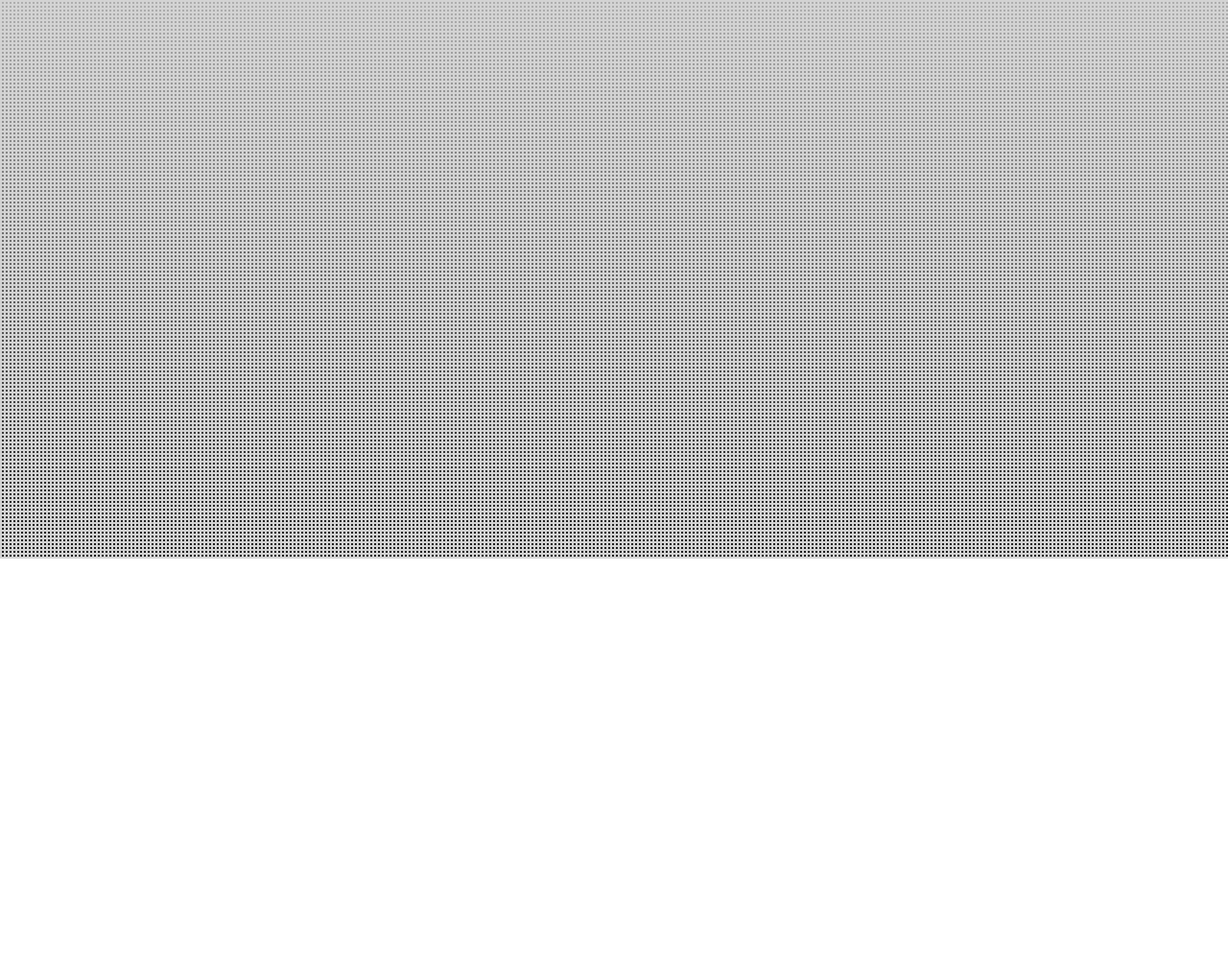
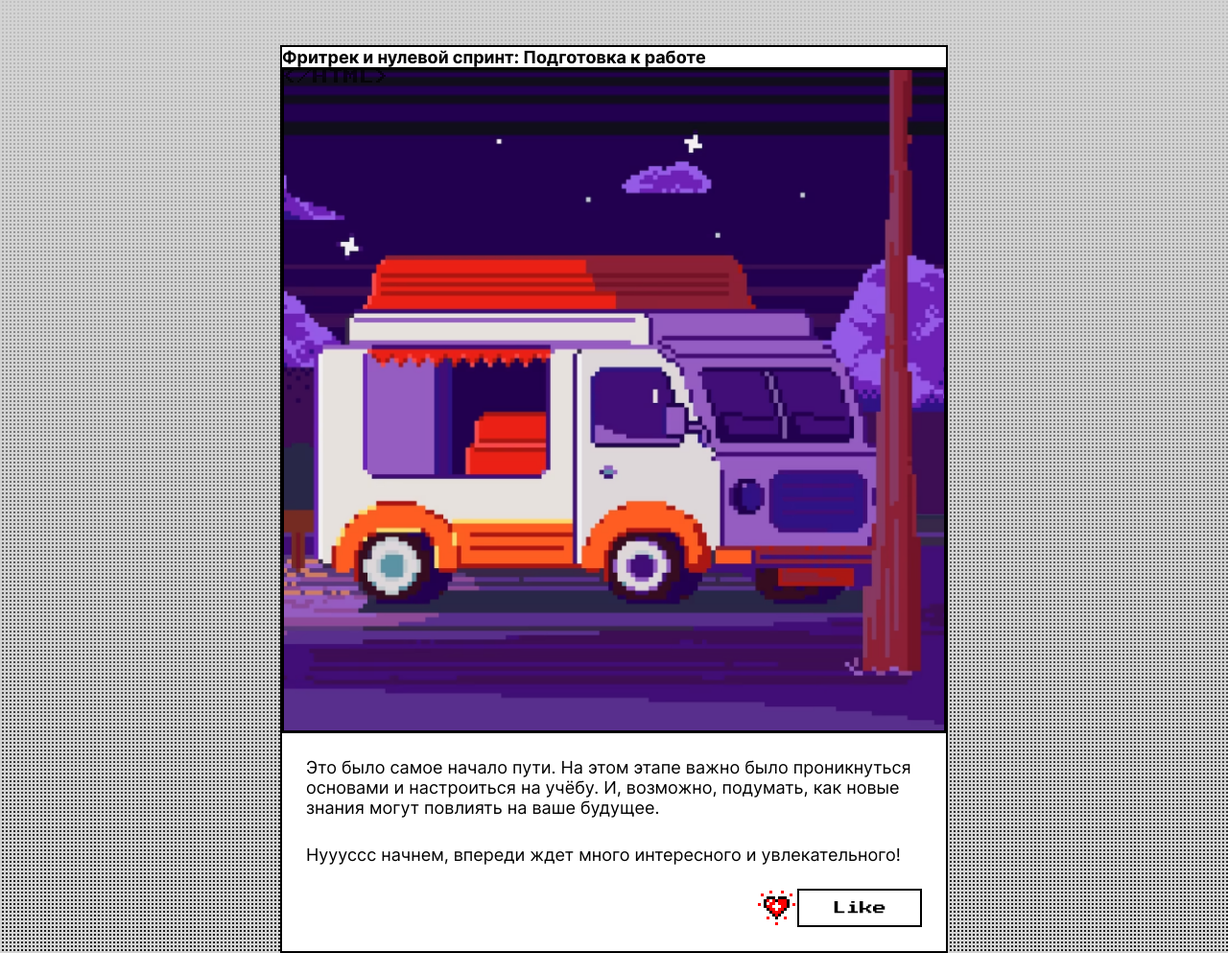
Before and after one commit to ArtemVyzhimov/zakrivayuschiy-teg-f, a plain HTML site: page index.html in a window 1280 px wide. Shown: the part 218-1211 px from the top of the page at 96% size. Before the commit the page ends 800 px from the top, so only its background shows below. Drawn offline with Linux system fonts and the light colour scheme.

Commit message:
6-th step 1/2 layout

```diff
--- a/index.html
+++ b/index.html
@@ -3,7 +3,7 @@
   <head>
     <meta charset="UTF-8" />
     <meta name="viewport" content="width=device-width, initial-scale=1.0" />
-    <meta name="color-scheme" content="light dark" />
+
 
     <link rel="icon" href="./images/favicon.svg" type="image/svg" />
 
@@ -17,7 +17,9 @@
     <script src="./scripts/set-theme.js"></script>
   </head>
   <body class="page">
-    <header class="header">
+    <header class="header card">
+      <div class="logo">&lt;/HTML&gt;</div>
+      <h1 class="header__title">закрывающий тег</h1>
       <nav class="theme-menu header__theme-menu">
         <!-- Не меняйте разметку этого списка, иначе скрипты перестанут работать -->
         <ul class="theme-menu__list">
@@ -44,7 +46,63 @@
         </ul>
       </nav>
     </header>
-    <main></main>
+    <main>
+      <article class="card content-section">
+        <h2 class="card__title">
+          Фритрек и нулевой спринт: Подготовка к работе
+        </h2>
+        <figure class="card__image-container">
+          <span class="card__image-text">&lt;/HTML&gt;</span>
+          <img
+            class="card__image"
+            src="images/bus.png"
+            alt="Автобус"
+            loading="lazy"
+          />
+        </figure>
+        <div class="card__text">
+          <p>
+            Это было самое начало пути. На этом этапе важно было проникнуться
+            основами и настроиться на учёбу. И, возможно, подумать, как новые
+            знания могут повлиять на ваше будущее.
+          </p>
+          <p>
+            Нуууссс начнем, впереди ждет много интересного и увлекательного!
+          </p>
+        </div>
+        <div class="button__card">
+          <button
+            aria-label="button__like"
+            type="button"
+            class="card__icon-button"
+          >
+          <img
+            class=""
+            src="svg/heart in paths.svg"
+            alt="Автобус"
+            loading="lazy"
+          />
+
+          </button>
+          <button
+            id="button__like_one"
+            type="button"
+            class="button card__like-button"
+          >
+            <span class="button__text">Like</span>
+          </button>
+        </div>
+
+
+
+
+
+
+
+
+
+
+    </main>
     <script src="./scripts/like.js"></script>
   </body>
 </html>
--- a/styles/style.css
+++ b/styles/style.css
@@ -29,3 +29,99 @@
   background-attachment: scroll
 
 }
+
+.header {
+  display: grid;
+  justify-content: center;
+  justify-items: center;
+  font-family: var(--accent-font);
+}
+
+.card {
+  margin-inline: auto;
+  border: 2px solid var(--accent-color);
+  background: var(--background-color-main);
+  max-inline-size: 696px;
+  margin-block-start: 50px;
+}
+
+.logo {
+  font-size: clamp(3.0625rem, 2.7104rem + 1.5023vw, 4.0625rem);
+}
+
+.card__title {
+  font-size: 18px;
+  line-height: normal;
+  border-block-end: 2px solid var(--accent-color);
+}
+
+.card__image-container {
+  position: relative;
+  border-bottom: var(--border-width) solid var(--accent-clr);
+  margin: 0;
+}
+
+.card__image-text {
+  position: absolute;
+  z-index: 2;
+  opacity: 0.6;
+  color: var(--accent-color);
+  font-family: var(--accent-font), sans-serif;
+}
+
+.card__image {
+  width: 100%;
+  height: 100%;
+  display: block;
+  object-fit: cover;
+  object-position: center;
+  inline-size: 100%;
+  block-size: 100%;
+  border-block-end: 2px solid var(--accent-color);
+  aspect-ratio: 1 / 1;
+}
+
+.card__text {
+  display: grid;
+  gap: 28px;
+  font-size: 18px;
+  line-height: calc(21 / 18);
+  padding: 25px 25px;
+}
+
+.button__card {
+  display: flex;
+  justify-content: end;
+  align-items: stretch;
+  padding: 0 25px 25px 25px;
+  border-bottom: 0px solid var(--accent-color);
+  gap: 0;
+}
+
+.card__icon-button {
+  display: grid;
+  border: 2px solid transparent;
+  background: transparent;
+  cursor: pointer;
+  padding: 0;
+}
+
+.card__like-button {
+  min-width: 130px;
+  padding: 0;
+}
+
+.button {
+  position: relative;
+  border: 2px solid var(--accent-color);
+  font-family: var(--accent-font);
+  font-size: 14px;
+  background: var(--background-color-main);
+  transition: box-shadow 0.3s ease;
+  cursor: pointer;
+  display: flex;
+  justify-content: center;
+  align-items: center;
+  line-height: 12.6px;
+  overflow: hidden;
+}
--- a/styles/themes.css
+++ b/styles/themes.css
@@ -46,3 +46,47 @@
   );
 
 }
+
+@media (prefers-color-scheme: dark) {
+  :root {
+    --background-color-main: #000;
+    --accent-color: #00cc14;
+
+    /* Фон для тёмной темы */
+    --background-image:
+      repeating-linear-gradient(
+        90deg,
+        #000 0 2px, transparent 2px 4px
+      ),
+      repeating-linear-gradient(
+        0deg,
+        #000 0 2px, transparent 2px 4px
+      ),
+      linear-gradient(
+        to bottom,
+        #007f0c 0%, #004306 100%
+      );
+  }
+}
+
+@media (prefers-color-scheme: light) {
+  :root {
+    --background-color-main: #fff;
+    --accent-color: #000;
+
+    /* Фон для светлой темы */
+    --background-image:
+      repeating-linear-gradient(
+        90deg,
+        #d3d3d3 0 2px, transparent 2px 4px
+      ),
+      repeating-linear-gradient(
+        0deg,
+        #d3d3d3 0 2px, transparent 2px 4px
+      ),
+      linear-gradient(
+        to bottom,
+        #e7e7e7 0.01%, #1a1a1a 100%
+      );
+  }
+}
--- a/styles/variables.css
+++ b/styles/variables.css
@@ -4,6 +4,7 @@
     --accent-font: "PressStart2P", monospace;
     --main-font-weight-card: 400;
     --heading-font-weight-card: 700;
+    --accent-color:  #000;
 
      --background-image:
      repeating-linear-gradient(
```
Also changed, not shown: svg/heart in paths.svg (added).
